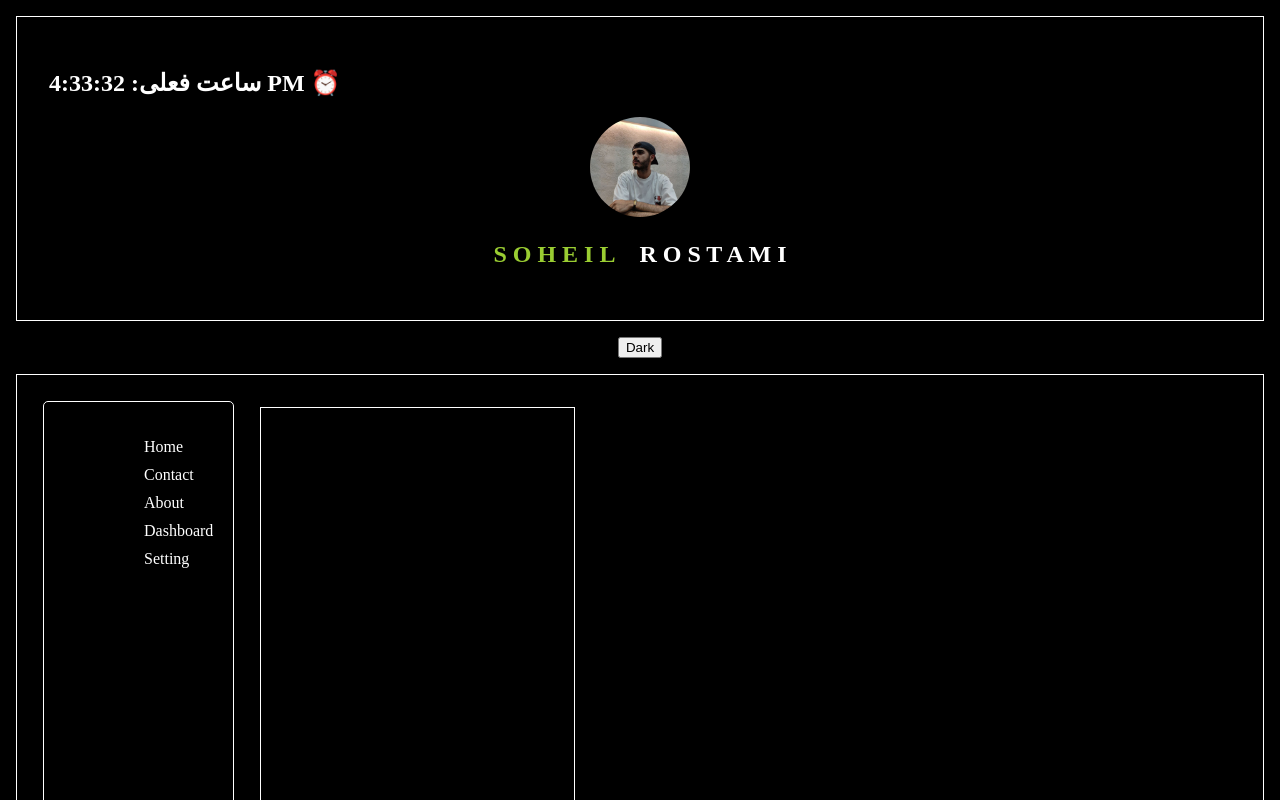
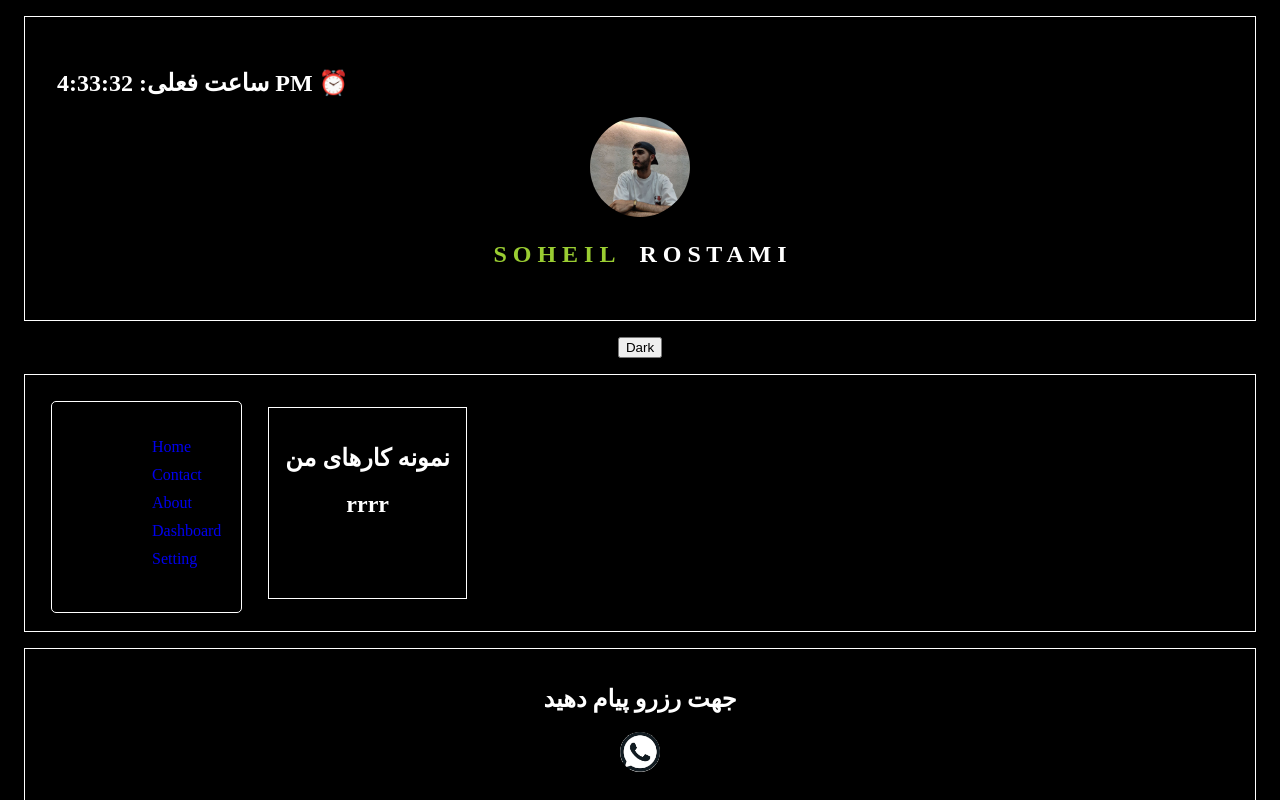
Before and after one commit to 3oheil-rostami/my-next-app, a Next.js app: page /myres in a window 1280 px wide. Before the commit this address had no page. Shown: the top 800 px of the page. Built offline with nearby package versions, Linux system fonts and the light colour scheme.

Commit message:
add active style to link of sidbar

```diff
--- a/components/Footer.jsx
+++ b/components/Footer.jsx
@@ -12,7 +12,7 @@ export default function Footer() {
     <footer style={{ textAlign: 'center' }}>
       {/* <h2>My Footer</h2> */}
       <h2>جهت رزرو پیام دهید</h2>
-      <a
+      <a style={{border:'none'}}
         href="https://wa.me/+9809385514302"
         target="_blank"
         rel="noopener noreferrer"
--- a/components/Sidbar.jsx
+++ b/components/Sidbar.jsx
@@ -1,23 +1,48 @@
 import { ThemContext } from '@/app/layout'
 import Link from 'next/link'
+import { usePathname } from 'next/navigation'
 import { useContext } from 'react'
 
 export default function Sidbar() {
-  const {theme} = useContext(ThemContext)
+
+  const { theme } = useContext(ThemContext)
+  const pathname = usePathname()
+  const links = [
+    { href: '/', lable: 'Home' },
+    { href: '/contact', lable: 'Contact' },
+    { href: '/about', lable: 'About' },
+    { href: '/dashboard', lable: 'Dashboard' },
+    { href: '/dashboard/setting', lable: 'Setting' },
+  ]
+  console.log(pathname)
   return (
     <div>
-      <aside style={{margin:'10px', padding:'10px', border:'1px solid', height:'85%' , borderRadius:'5px' , display:'flex', justifyContent:'center', alignContent : 'center'}}>
+      <aside style={{ margin: '10px', padding: '10px', border: '1px solid', height: '85%', borderRadius: '5px', display: 'flex', justifyContent: 'center', alignContent: 'center' }}>
         <menu>
-            <ul style={{display:'flex', flexDirection:'column', margin:'10px', gap:'10px'}}>
-                <Link style={theme ? {color:'black' , transition:'all 0.5s'} : {color:'white' , transition:'all 0.5s'}}  href='/'>Home</Link>
-                <Link style={theme ? {color:'black' , transition:'all 0.5s'} : {color:'white' , transition:'all 0.5s'}}  href={'/contact'}>Contact</Link>
-                <Link style={theme ? {color:'black' , transition:'all 0.5s'} : {color:'white' , transition:'all 0.5s'}}  href={'/about'}>About</Link>
-                <Link style={theme ? {color:'black' , transition:'all 0.5s'} : {color:'white' , transition:'all 0.5s'}}  href={'/dashboard'}>Dashboard</Link>
-                <Link style={theme ? {color:'black' , transition:'all 0.5s'} : {color:'white' , transition:'all 0.5s'}}  href={'/dashboard/setting'}> Setting</Link>
+          <ul style={{ display: 'flex', flexDirection: 'column', margin: '10px', gap: '10px' }}>
 
-            </ul>
+              {links.map((link) => (
+                <Link
+                  key={link.href}
+                  href={link.href}
+
+          //  style={pathname === link.href ? {borderBottom:'1px solid red'} : {}}
+           className={pathname === link.href ? 'border' : ''}
+                >
+                  {link.lable}
+                </Link>
+              ))}
+
+          </ul>
         </menu>
       </aside>
     </div>
   )
 }
+
+{/* <Link style={theme ? {color:'black' , transition:'all 0.5s'} : {color:'white' , transition:'all 0.5s'}}  href='/'>Home</Link>
+<Link style={theme ? {color:'black' , transition:'all 0.5s'} : {color:'white' , transition:'all 0.5s'}}  href={'/contact'}>Contact</Link>
+<Link style={theme ? {color:'black' , transition:'all 0.5s'} : {color:'white' , transition:'all 0.5s'}}  href={'/about'}>About</Link>
+<Link style={theme ? {color:'black' , transition:'all 0.5s'} : {color:'white' , transition:'all 0.5s'}}  href={'/myres'}> Resome</Link>
+<Link style={theme ? {color:'black' , transition:'all 0.5s'} : {color:'white' , transition:'all 0.5s'}}  href={'/dashboard'}>Dashboard</Link>
+<Link style={theme ? {color:'black' , transition:'all 0.5s'} : {color:'white' , transition:'all 0.5s'}}  href={'/dashboard/setting'}> Setting</Link> */}
--- a/src/app/about/layout.jsx
+++ b/src/app/about/layout.jsx
@@ -4,13 +4,12 @@ import { useState } from 'react'
 export default function layout({children}) {
   const [them, setThem] = useState(false)
   return (
-    <div style={them ? { backgroundColor: 'darkgray', transition: 'all 1s', borderRadius:'10px'} : { backgroundColor: '#f4f4f4',color:'green' , transition: 'all 1s', borderRadius:'10px'}}>
+    <div >
       <div style={{ padding: '15px' }}>
         <h1>Rostami</h1>
        {children}
       </div>
       <div style={{textAlign:'center'}}>
-        <button onClick={() => setThem(!them)}>them</button>
       </div>
     </div>
   )
--- /dev/null
+++ b/src/app/myres/layout.jsx
@@ -0,0 +1,12 @@
+import React from 'react'
+
+export default function layout({children}) {
+  return (
+    <div style={{ textAlign:'center'}}>
+        <div>
+            <h2>نمونه کارهای من </h2>
+        </div>
+      {children}
+    </div>
+  )
+}
--- /dev/null
+++ b/src/app/myres/page.jsx
@@ -0,0 +1,9 @@
+import React from 'react'
+
+export default function myRes() {
+  return (
+    <div>
+      <h2>rrrr</h2>
+    </div>
+  )
+}
--- a/styles/global.css
+++ b/styles/global.css
@@ -5,5 +5,13 @@ header,footer,section,article {
 
 }
 a , Link {
-    text-decoration: none;
+    text-decoration: none
+
 }
+.border {
+    color: white;
+    transform: scale(1.2);
+    border-bottom: 1px solid;
+
+    transition: all 1s;
+}
```
